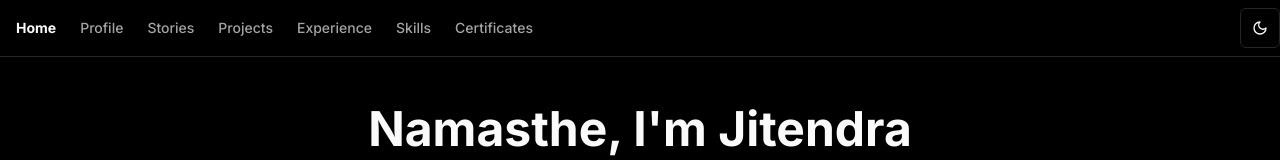
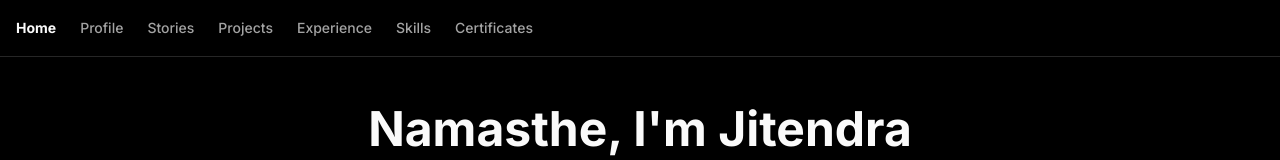
Before and after one commit to Jitendra797/portfolio, a Next.js app: page / in a window 1280 px wide. Shown: the top 160 px of the page. Built offline with nearby package versions, Linux system fonts and the light colour scheme.

Commit message:
refactor site header: remove mode toggle component for cleaner layout

```diff
--- a/components/site-header.tsx
+++ b/components/site-header.tsx
@@ -70,9 +70,6 @@ export function SiteHeader() {
             </nav>
           </SheetContent>
         </Sheet>
-        <div className="flex items-center">
-          <ModeToggle />
-        </div>
       </div>
     </header>
   );
```
